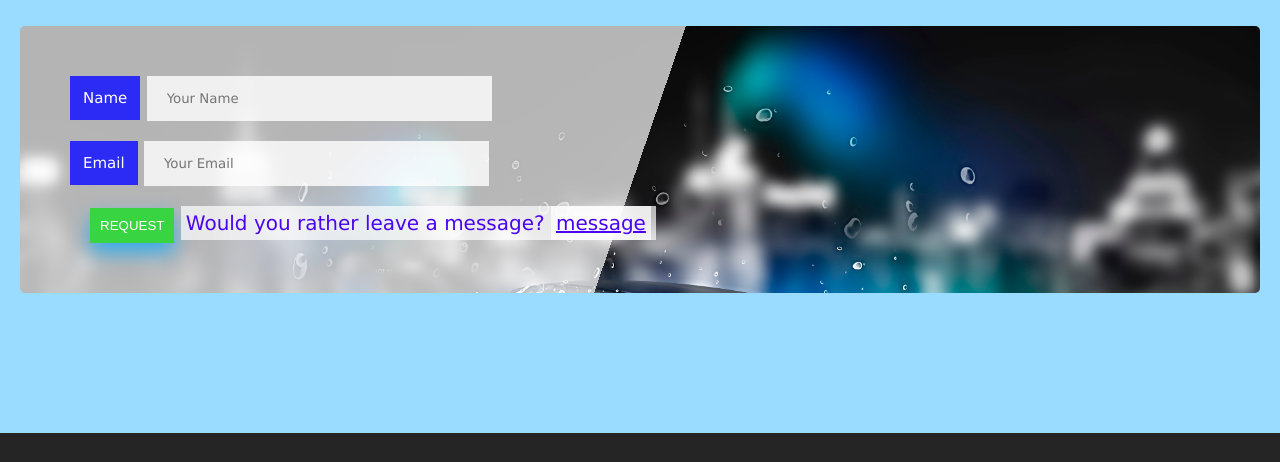
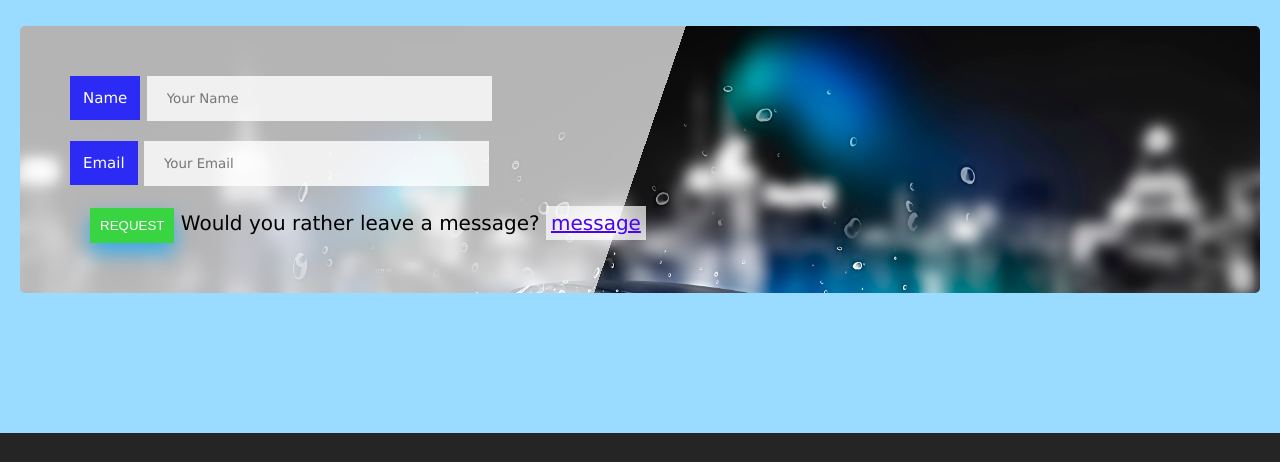
Before and after one commit to Petersheg/Mini_Projects, a website: page main/logIn.html in a window 1280 px wide. Shown: the part 205-667 px from the top of the page. Drawn offline with Linux system fonts and the light colour scheme.

Commit message:
Remove class of green

```diff
--- a/main/logIn.html
+++ b/main/logIn.html
@@ -35,7 +35,7 @@
             </div>
             <div class="inputOne">
                 <button type="submit" class="subtn">REQUEST</button>
-                <span class="span green ">Would you rather leave a message? <a href="signUp.html" class="green">message</a></span>
+                <span class="span">Would you rather leave a message? <a href="signUp.html" class="green">message</a></span>
             </div>
         </div>
     </form>
```
